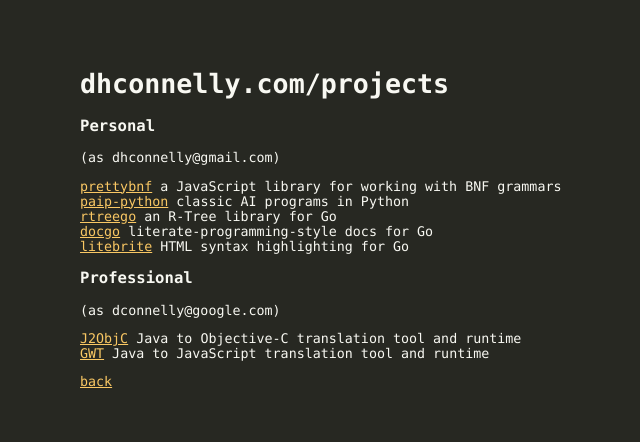
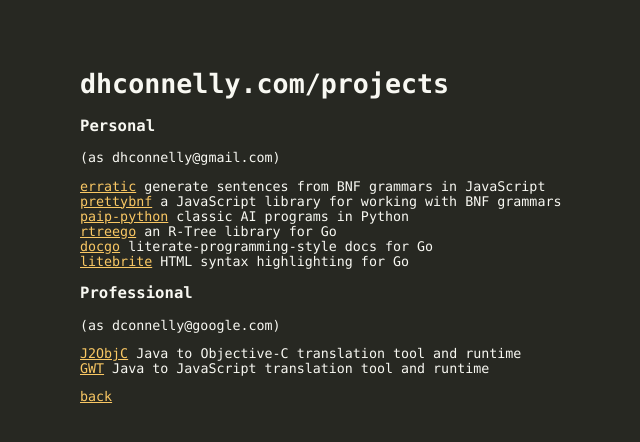
Before and after one commit to dhconnelly/dhconnelly.github.io, a Jekyll site: the page built from projects/index.html, in a window 1280 px wide. Shown: the top 442 px of the page, without its empty margins (310-950 px from the left). Built offline with Jekyll 4.4.1, drawn with Linux system fonts in a browser that asks for light colours; some web fonts are replaced.

Commit message:
update projects list with erratic

```diff
--- a/projects/index.html
+++ b/projects/index.html
@@ -13,6 +13,10 @@
     <summary>(as dhconnelly@gmail.com)</summary>
   </header>
   <ul>
+    <li>
+        <a href="http://dhconnelly.github.com/erratic">erratic</a>
+        <summary>generate sentences from BNF grammars in JavaScript</summary>
+    </li>
     <li>
         <a href="http://dhconnelly.github.com/prettybnf">prettybnf</a>
         <summary>a JavaScript library for working with BNF grammars</summary>
```
